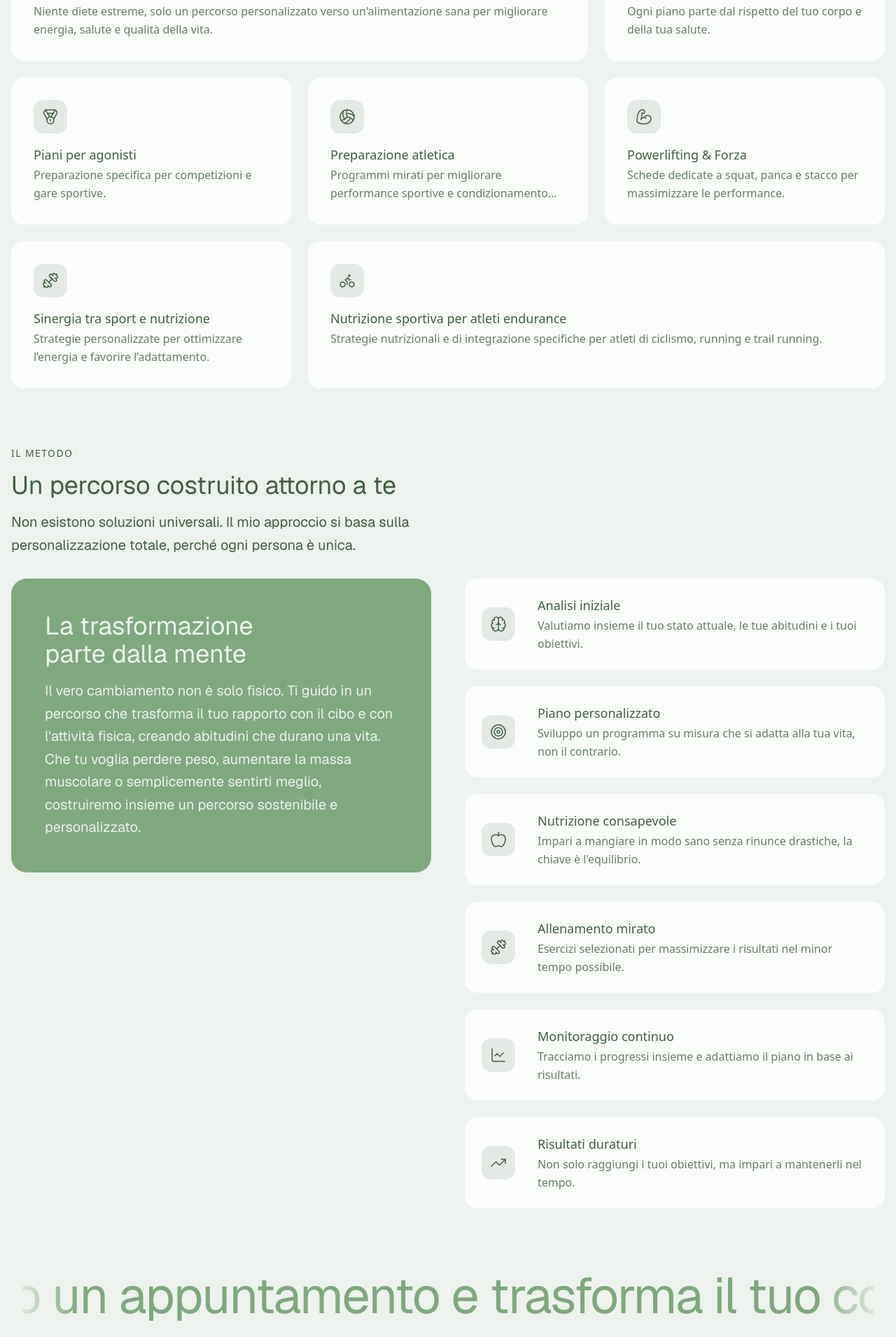
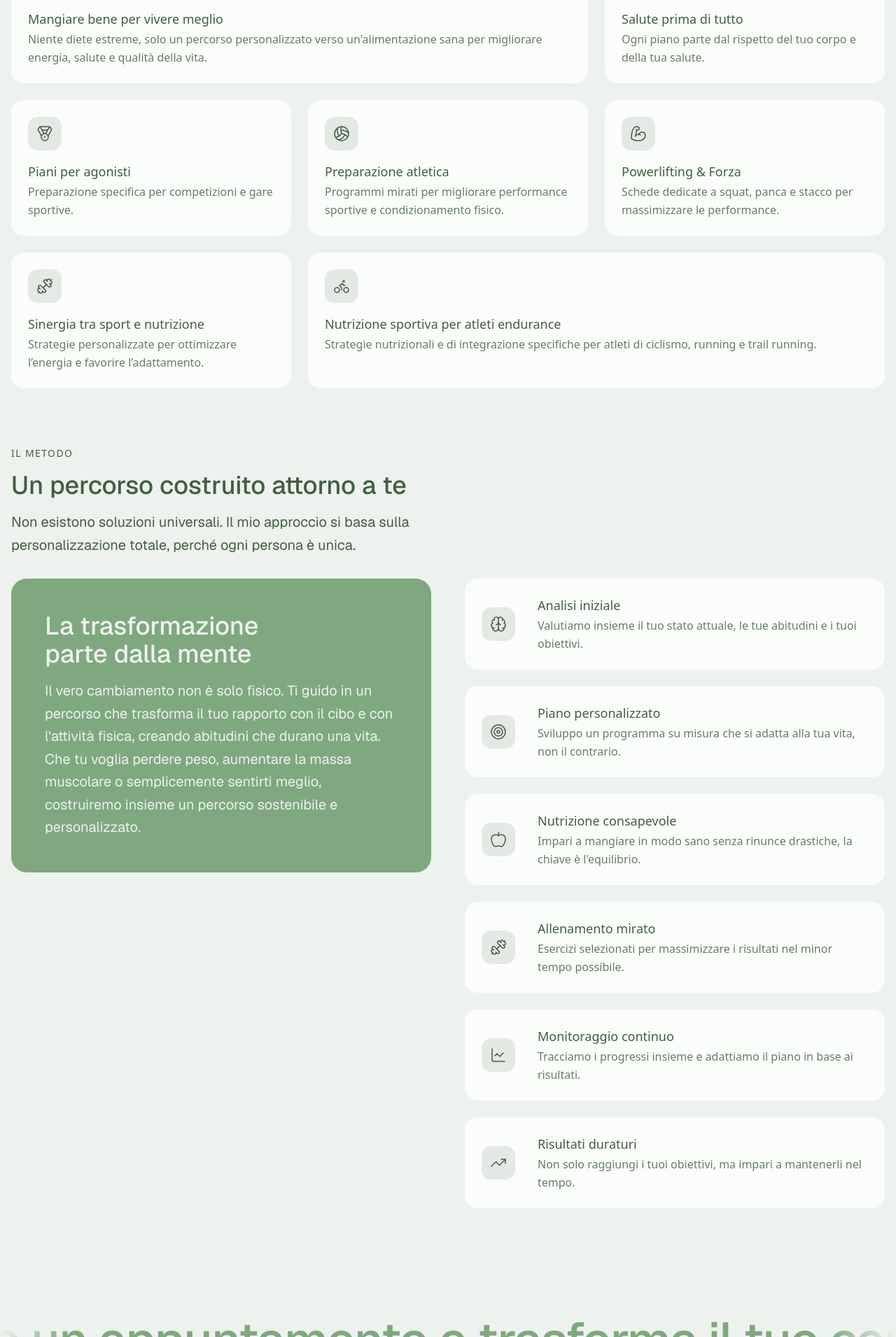
Before and after one commit to GiacomoGhione/Portfolio, a Next.js app: page /metodo in a window 1280 px wide. Shown: the part 389-2300 px from the top of the page at 70% size. Built offline with nearby package versions, Linux system fonts and the light colour scheme.

Commit message:
Portfolio: Frontend: little ui fix

```diff
--- a/components/custom/layout/PageShell.jsx
+++ b/components/custom/layout/PageShell.jsx
@@ -4,11 +4,11 @@ export default function PageShell({ children, className = "", banner = true }) {
   return (
     <main className="min-h-svh flex flex-col items-center justify-center my-2.5">
       <div
-        className={`container px-4 relative mx-auto py-28 lg:py-16 space-y-20 ${className}`}
+        className={`container px-4 relative mx-auto pt-28 pb-16 space-y-20 ${className}`}
       >
         {children}
-        {banner && <LogosBanner />}
       </div>
+      {banner && <LogosBanner />}
     </main>
   );
 }
--- a/components/custom/sections/IntroScreen.jsx
+++ b/components/custom/sections/IntroScreen.jsx
@@ -49,7 +49,7 @@ export default function IntroScreen() {
         <h1 className="text-primary-foreground text-4xl md:text-6xl font-bold tracking-[0.15em] uppercase text-center select-none mb-4">
           Giacomo Ghione
         </h1>
-        <p className="text-primary-foreground/60 text-sm md:text-sm tracking-[0.45em] uppercase select-none">
+        <p className="text-primary-foreground/60 text-md tracking-[0.45em] uppercase select-none">
           Nutrizione e Allenamento
         </p>
       </motion.div>
--- a/components/custom/sections/LogosBanner.jsx
+++ b/components/custom/sections/LogosBanner.jsx
@@ -14,7 +14,7 @@ const phrases = [
 
 export default function LogosBanner() {
   return (
-    <section className="relative container mx-auto px-4 lg:pb-4">
+    <section className="relative w-full overflow-hidden mb-18">
       {/* Fade edges */}
       <div className="pointer-events-none absolute inset-y-0 left-0 z-10 w-24 bg-linear-to-r from-background to-transparent" />
       <div className="pointer-events-none absolute inset-y-0 right-0 z-10 w-24 bg-linear-to-l from-background to-transparent" />
@@ -33,7 +33,7 @@ export default function LogosBanner() {
             {[0, 1].map((i) => (
               <span
                 key={i}
-                className="shrink-0 font-sans leading-tight tracking-tight text-5xl lg:text-6xl xl:text-7xl text-foreground whitespace-nowrap"
+                className="shrink-0 font-medium font-sans leading-tight tracking-tight text-5xl lg:text-6xl xl:text-7xl text-foreground whitespace-nowrap"
               >
                 Prenota subito un appuntamento e trasforma il tuo corpo.
               </span>
--- a/components/custom/ui/FeatureCard.jsx
+++ b/components/custom/ui/FeatureCard.jsx
@@ -13,11 +13,12 @@ export default function FeatureCard({
         className={`lg:w-1/2 ${iconPosition === "right" ? "lg:pr-12" : "lg:pl-12"}`}
       >
         <div
-          className={`rounded-2xl bg-card p-5 transition-all duration-500 hover:shadow-lg ${iconPosition === "right" ? "lg:text-right" : "lg:text-left"}`}
+          className={`rounded-2xl bg-card p-6 transition-all duration-500 hover:shadow-lg ${iconPosition === "right" ? "lg:text-right" : "lg:text-left"}`}
         >
           <div
-            className={`flex items-center gap-3 mb-3 ${iconPosition === "right" ? "lg:flex-row-reverse" : ""
-              }`}
+            className={`flex items-center gap-3 mb-3 ${
+              iconPosition === "right" ? "lg:flex-row-reverse" : ""
+            }`}
           >
             <div className="flex h-9 w-9 shrink-0 items-center justify-center rounded-xl bg-muted text-muted-foreground">
               <Icon className="h-5 w-5" strokeWidth={1.5} />
@@ -38,7 +39,7 @@ export default function FeatureCard({
   if (variant === "bento") {
     return (
       <div
-        className={`group flex items-start flex-col rounded-2xl bg-card p-8 transition-all duration-300 hover:border-foreground/20 hover:shadow-lg ${className}`}
+        className={`group rounded-2xl bg-card p-6 transition-all duration-500 hover:border-foreground/20 hover:shadow-lg overflow-hidden ${className}`}
       >
         <div className="flex h-12 w-12 shrink-0 mb-4 items-center justify-center rounded-xl bg-muted text-muted-foreground transition-colors group-hover:bg-foreground group-hover:text-background">
           <Icon className="h-6 w-6" strokeWidth={1.5} />
@@ -57,7 +58,7 @@ export default function FeatureCard({
 
   return (
     <div
-      className={`group rounded-2xl bg-card p-6 transition-all duration-300 hover:border-foreground/20 hover:shadow-lg ${className}`}
+      className={`group rounded-2xl bg-card p-6 transition-all duration-500 hover:border-foreground/20 hover:shadow-lg ${className}`}
     >
       <div className="flex items-center gap-8 min-w-0">
         <div className="flex h-12 w-12 shrink-0 items-center justify-center rounded-xl bg-muted text-muted-foreground transition-colors group-hover:bg-foreground group-hover:text-background">
--- a/components/custom/ui/SectionHeader.jsx
+++ b/components/custom/ui/SectionHeader.jsx
@@ -11,7 +11,7 @@ export default function SectionHeader({
           {label}
         </span>
       )}
-      <h2 className="font-sans text-2xl sm:text-3xl lg:text-4xl mb-4 text-balance">
+      <h2 className="font-sans font-medium text-2xl sm:text-3xl lg:text-4xl mb-4 text-balance">
         {title}
       </h2>
       {description && (
```
